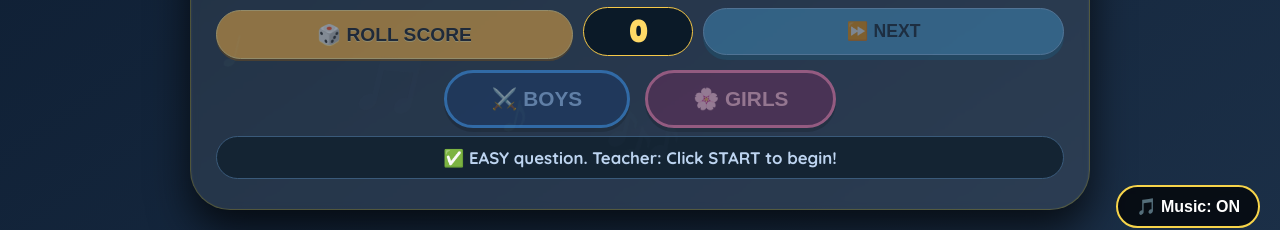
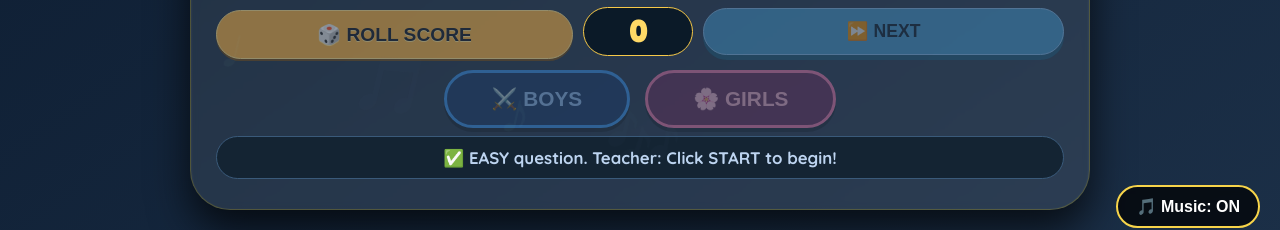
Before and after one commit to gmjoylyn-glitch/TeacherJoy-AngleExplorer, a plain HTML site: page index.html in a window 1280 px wide. Shown: the part 552-782 px from the top of the page. Drawn offline with Linux system fonts and the light colour scheme.

Commit message:
Update index.html

```diff
--- a/index.html
+++ b/index.html
@@ -377,7 +377,7 @@
             box-shadow: 0 4px 0 rgba(0,0,0,0.3);
             position: relative;
             min-width: 140px;
-            opacity: 0.5;
+            opacity: 0.4;
             pointer-events: none;
         }
         .team-select-btn.active {
@@ -634,7 +634,7 @@
         let rollValue = 0;
         let hasRolled = false;
         let timerStarted = false;
-        let teamSelectionActive = false; // NEW: Track if team selection is active
+        let teamSelectionActive = false;
         const scores = { boys: 0, girls: 0 };
 
         // DOM refs
@@ -748,6 +748,7 @@
             teamSelectionActive = true;
             boysSelectBtn.classList.add('active');
             girlsSelectBtn.classList.add('active');
+            statusMsg.innerHTML = `⏱️ Timer running! Select a team (BOYS or GIRLS) then tap an answer!`;
 
             // Enable choices
             document.querySelectorAll('.choice-btn').forEach(btn => {
@@ -807,7 +808,6 @@
             startTimerBtn.textContent = '⏰ DONE';
             startTimerBtn.classList.remove('running');
             startTimerBtn.disabled = true;
-            // Deactivate team selection
             teamSelectionActive = false;
             boysSelectBtn.classList.remove('active');
             girlsSelectBtn.classList.remove('active');
@@ -823,7 +823,6 @@
             const q = questions[currentIndex];
             startTimer(q.time);
             playSound('starttimer');
-            statusMsg.innerHTML = `⏱️ Timer started! Select a team (BOYS or GIRLS) then tap an answer!`;
         });
 
         // ---------- RENDER QUESTION ----------
@@ -872,7 +871,6 @@
             girlsSelectBtn.classList.remove('active');
             boysSelectBtn.classList.remove('selected');
             girlsSelectBtn.classList.remove('selected');
-            // Default to boys but not selected visually until timer starts
             selectedTeam = 'boys';
 
             statusMsg.innerHTML = `✅ ${difficultyLabels[q.difficulty]} question. Teacher: Click START to begin!`;
@@ -1148,7 +1146,7 @@
         // ---------- INIT ----------
         renderQuestion(0);
         selectedTeam = 'boys';
-        console.log('Game initialized - Timer must be started before team selection');
+        console.log('Game initialized - START button must be pressed first!');
     })();
 </script>
 </body>
```
